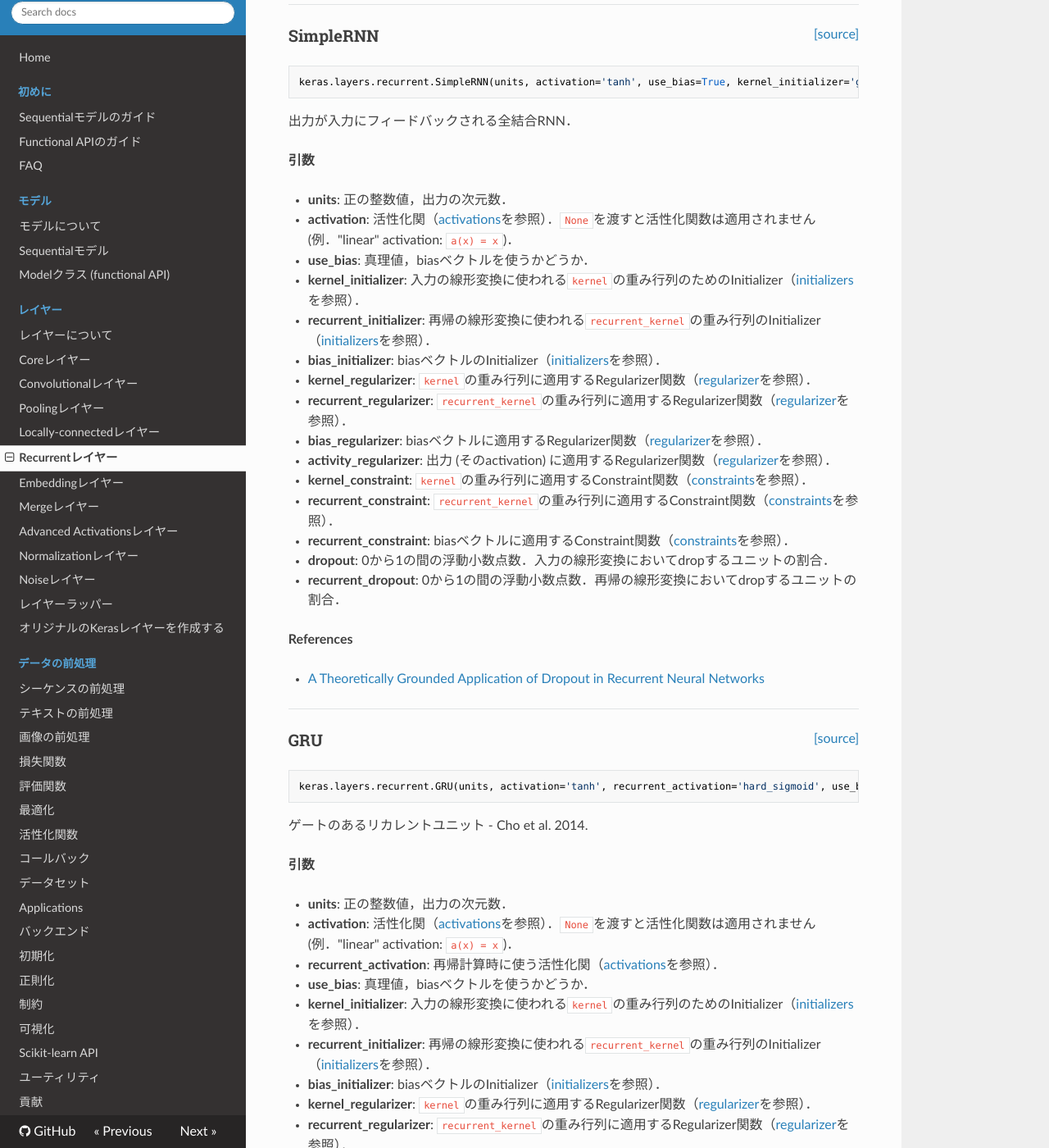
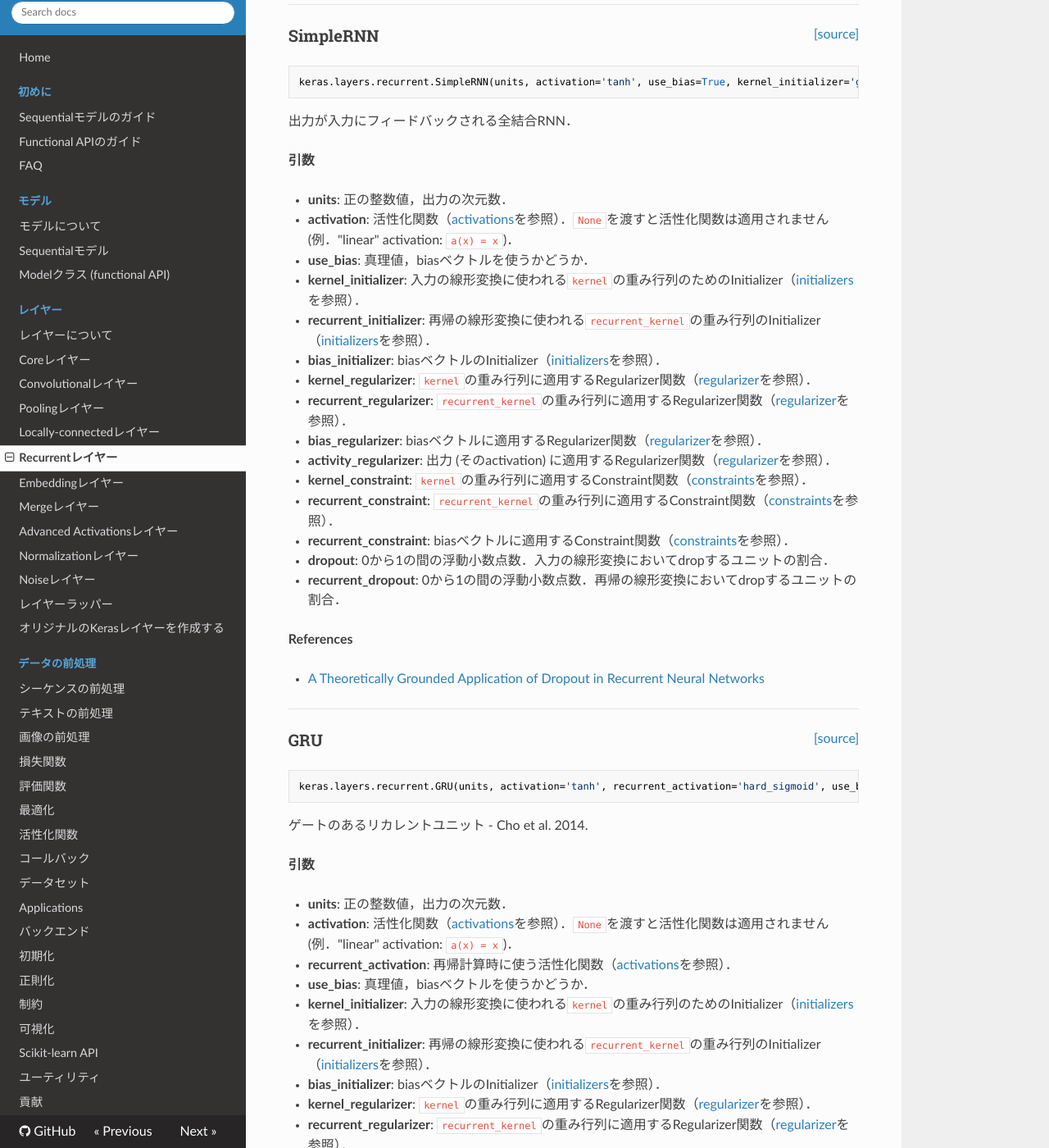
Before and after one commit to keras-team/keras-docs-ja, an MkDocs documentation site: the page built from sources/layers/recurrent.md, in a window 1280 px wide and 1400 px high, scrolled down 2158 px. Shown: the whole window at 82% size. Built offline with MkDocs 1.6.1, drawn with Linux system fonts in a browser that asks for light colours; nearby versions of some CDN libraries; old or Windows-style settings are respelled for this version of MkDocs; some of the changed text lies outside the part shown.

Commit message:
Fix typo

```diff
--- a/sources/layers/recurrent.md
+++ b/sources/layers/recurrent.md
@@ -109,7 +109,7 @@ keras.layers.recurrent.SimpleRNN(units, activation='tanh', use_bias=True, kernel
 __引数__
 
 - __units__: 正の整数値，出力の次元数．
-- __activation__: 活性化関（[activations](../activations.md)を参照）．`None`を渡すと活性化関数は適用されません (例．"linear" activation: `a(x) = x`)．
+- __activation__: 活性化関数（[activations](../activations.md)を参照）．`None`を渡すと活性化関数は適用されません (例．"linear" activation: `a(x) = x`)．
 - __use_bias__: 真理値，biasベクトルを使うかどうか．
 - __kernel_initializer__: 入力の線形変換に使われる`kernel`の重み行列のためのInitializer（[initializers](../initializers.md)を参照）．
 - __recurrent_initializer__: 再帰の線形変換に使われる`recurrent_kernel`の重み行列のInitializer（[initializers](../initializers.md)を参照）．
@@ -142,8 +142,8 @@ keras.layers.recurrent.GRU(units, activation='tanh', recurrent_activation='hard_
 __引数__
 
 - __units__: 正の整数値，出力の次元数．
-- __activation__: 活性化関（[activations](../activations.md)を参照）．`None`を渡すと活性化関数は適用されません (例．"linear" activation: `a(x) = x`)．
-- __recurrent_activation__: 再帰計算時に使う活性化関（[activations](../activations.md)を参照）．
+- __activation__: 活性化関数（[activations](../activations.md)を参照）．`None`を渡すと活性化関数は適用されません (例．"linear" activation: `a(x) = x`)．
+- __recurrent_activation__: 再帰計算時に使う活性化関数（[activations](../activations.md)を参照）．
 - __use_bias__: 真理値，biasベクトルを使うかどうか．
 - __kernel_initializer__: 入力の線形変換に使われる`kernel`の重み行列のためのInitializer（[initializers](../initializers.md)を参照）．
 - __recurrent_initializer__: 再帰の線形変換に使われる`recurrent_kernel`の重み行列のInitializer（[initializers](../initializers.md)を参照）．
@@ -181,8 +181,8 @@ keras.layers.recurrent.LSTM(units, activation='tanh', recurrent_activation='hard
 __引数__
 
 - __units__: 正の整数値，出力の次元数．
-- __activation__: 活性化関（[activations](../activations.md)を参照）．`None`を渡すと活性化関数は適用されません（"linear" activation: `a(x) = x`)）．
-- __recurrent_activation__: 再帰計算時に使う活性化関（[activations](../activations.md)を参照）．
+- __activation__: 活性化関数（[activations](../activations.md)を参照）．`None`を渡すと活性化関数は適用されません（"linear" activation: `a(x) = x`)）．
+- __recurrent_activation__: 再帰計算時に使う活性化関数（[activations](../activations.md)を参照）．
 - __use_bias__: 真理値，biasベクトルを使うかどうか．
 - __kernel_initializer__: 入力の線形変換に使われる`kernel`の重み行列のためのInitializer（[initializers](../initializers.md)を参照）．
 - __recurrent_initializer__: 再帰の線形変換に使われる`recurrent_kernel`の重み行列のInitializer（[initializers](../initializers.md)を参照）．
```
